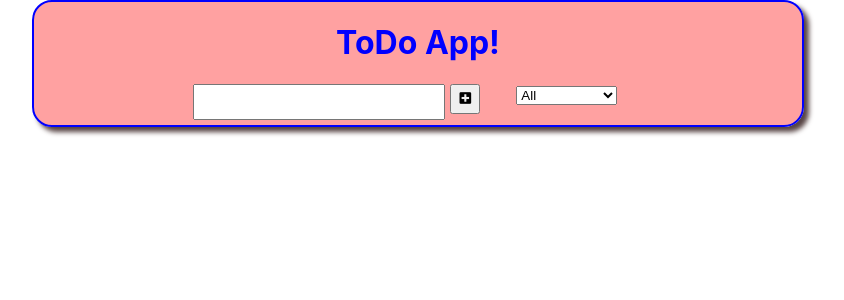
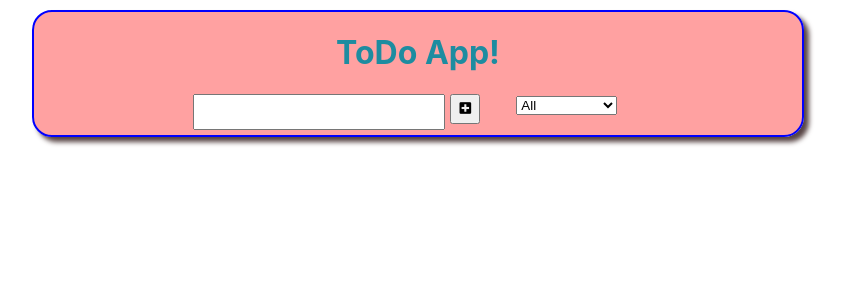
Before and after one commit to SalikSayyed/TodoAppReact, a React (Create React App) app: page / in a window 1280 px wide. Shown: the top 300 px of the page, without its empty margins (222-1066 px from the left). Built offline with nearby package versions, Linux system fonts and the light colour scheme.

Commit message:
againstyled

```diff
--- a/src/App.css
+++ b/src/App.css
@@ -1,7 +1,9 @@
 .App{
   text-align: center;
+
   margin : auto;
-  color : blue;
+  color : rgb(29, 140, 160);
+  margin-top : 10px;
   background : rgba(255, 0, 0, 0.37);
   width : 60%;
   border-radius : 20px;
```
